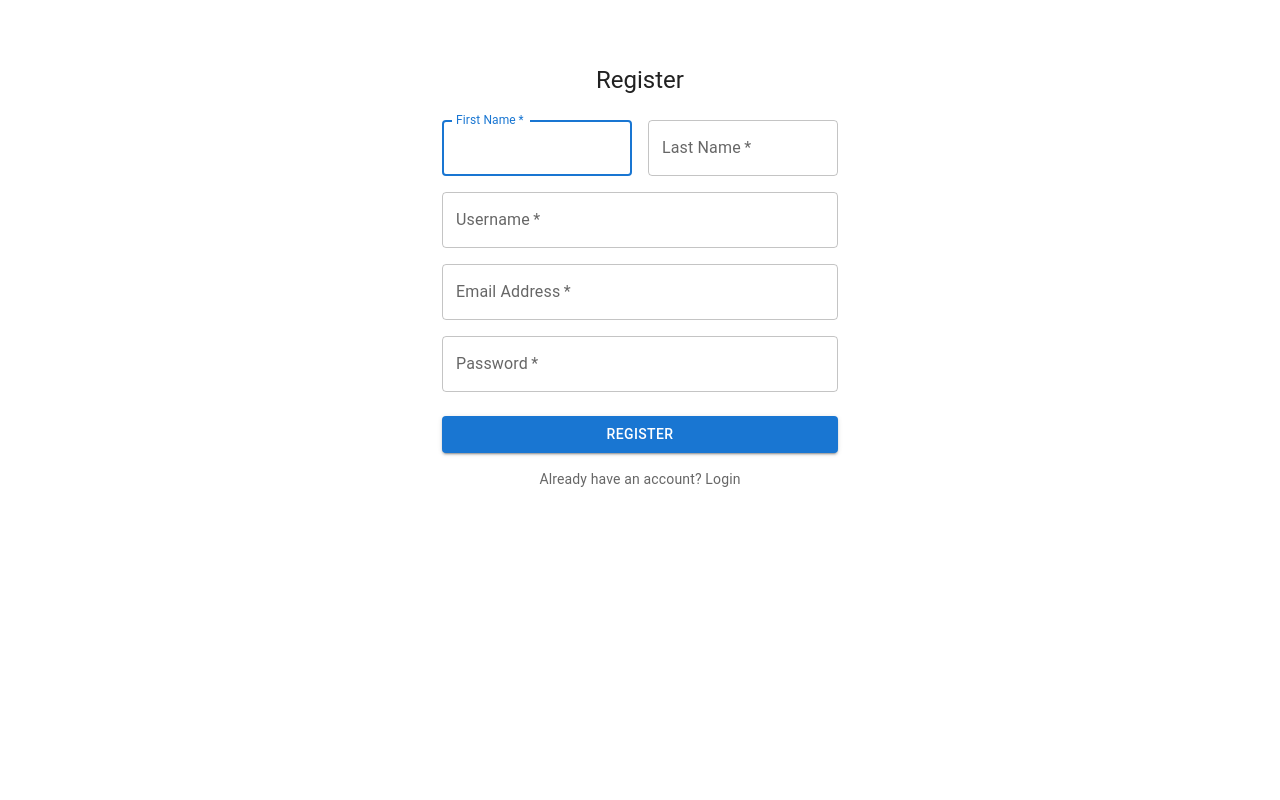
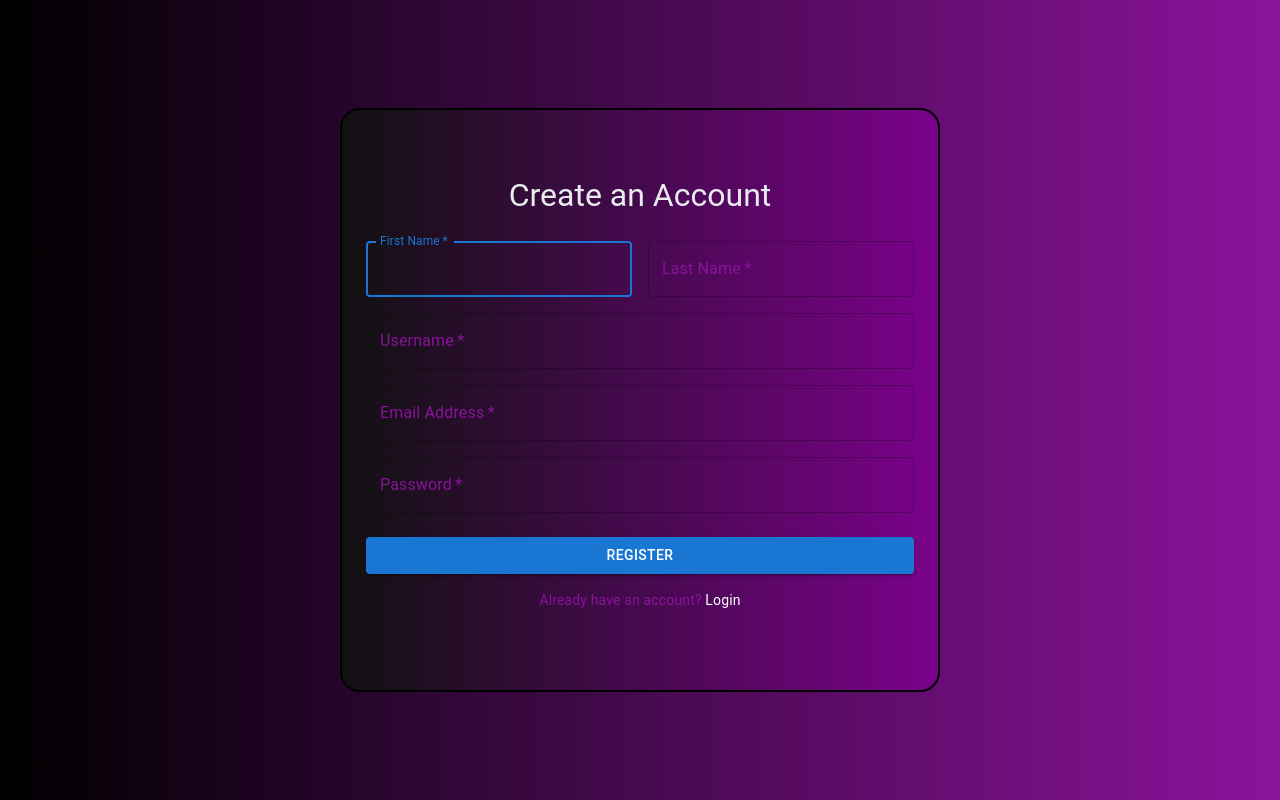
Before and after one commit to Deepak-Work/SE-Dev_Project, a React (Vite) app in the folder campusconnect/frontend/: page /register in a window 1280 px wide. Built offline with nearby package versions, Linux system fonts and the light colour scheme.

Commit message:
Updated UI for Login and Register

```diff
--- a/campusconnect/frontend/src/components/Login.tsx
+++ b/campusconnect/frontend/src/components/Login.tsx
@@ -22,7 +22,7 @@ const Login = () => {
   const theme = createTheme({
     palette: {
       text: {
-        primary: "#ffffff",
+        primary: "#e9ecef",
         secondary: "#8B139C",
       },
     },
@@ -91,7 +91,6 @@ const Login = () => {
               "url(https://cdn.pixabay.com/photo/2022/10/02/17/12/black-and-white-7494005_1280.jpg)",
             backgroundRepeat: "no-repeat",
             backgroundSize: "cover",
-            backgroundColor: "#ced4da",
             borderRadius: "20px",
             width: "100%",
             height: "60%",
@@ -110,15 +109,16 @@ const Login = () => {
             }}
           >
             <Container
-              component="div"
+              component="main"
               maxWidth="xs"
               sx={{
+                display: "flex",
                 margin: "3%",
-                backgroundColor: "#e9ecef",
+                backgroundColor: "text.primary",
                 borderRadius: "20px",
                 borderColor: "#000",
                 borderWidth: "2px",
-                width: "35%",
+                justifyContent: "center",
               }}
             >
               <Typography
@@ -142,6 +142,7 @@ const Login = () => {
                     label="Username"
                     autoFocus
                     color="secondary"
+                    sx={{input: {color: "#000"}, backgroundColor: "text.primary"}}
                   />
                 </Grid>
                 <Grid item xs={12} sm={12}>
@@ -154,6 +155,7 @@ const Login = () => {
                     id="password"
                     label="Password"
                     color="secondary"
+                    sx={{input: {color: "#000"}, backgroundColor: "text.primary"}}
                   />
                 </Grid>
               </Grid>
@@ -175,7 +177,7 @@ const Login = () => {
                 component="main"
                 sx={{
                   mt: "3%",
-                  mb: 5,
+                  mb: "2%",
                   backgroundColor: "#e9ecef",
                   borderRadius: "20px",
                   borderColor: "#8B139A",
@@ -183,7 +185,7 @@ const Login = () => {
                   width: "80%",
                 }}
               ></Container>
-              <Typography variant="body2" sx={{ ml:"22%", color: "primary" }}>
+              <Typography variant="body2" sx={{ ml:"25%", color: "primary" }}>
                 Don't have an account?{" "}
                 <a href="/register" style={{ color: "#8B139A" }}>
                   Register!
--- a/campusconnect/frontend/src/components/Register.tsx
+++ b/campusconnect/frontend/src/components/Register.tsx
@@ -28,7 +28,14 @@ interface Errors {
 }
 
 const Register = () => {
-    const defaultTheme = createTheme();
+    const defaultTheme = createTheme({
+        palette: {
+          text: {
+            primary: "#e9ecef",
+            secondary: "#8B139C",
+          },
+        },
+      });
 
     const navigate = useNavigate();
 
@@ -97,10 +104,24 @@ const Register = () => {
 
     return (
         <ThemeProvider theme={defaultTheme}>
-            <Container component="main" maxWidth="xs">
+            <Box         sx={{
+          background: "linear-gradient(to right, #000, #8B139C)",
+          height: "100vh",
+          display: "flex",
+          justifyContent: "center",
+          alignItems: "center",
+        }}>
+            <Container component="main" maxWidth="sm" sx={{ background: "linear-gradient(to right, #111, #7A028B)",pb: 10, border:"2px #000 solid", borderRadius: "20px"
+    }} >
                 <CssBaseline/>
                 <Box sx={{marginTop: 8, display: 'flex', flexDirection: 'column', alignItems: 'center'}}>
-                    <Typography component="h1" variant="h5">Register</Typography>
+                <Typography
+                component="h1"
+                variant="h5"
+                sx={{ fontSize: "2rem", color: "text.primary" }}
+              >
+                Create an Account
+              </Typography>
                     <Box component="form" onSubmit={handleSubmit} sx={{mt: 3}}>
                         <Grid container spacing={2}>
                             <Grid item xs={12} sm={6}>
@@ -126,11 +147,12 @@ const Register = () => {
                         </Grid>
                         <Button type="submit" fullWidth variant="contained" sx={{ mt: 3, mb: 2 }}>Register</Button>
                         <Typography variant="body2" color="text.secondary" align="center">
-                                Already have an account? <a href="/login">Login</a>
+                                Already have an account? <a href="/login" style={{color: "#fff"}}>Login</a>
                         </Typography>
                     </Box>
                 </Box>
             </Container>
+            </Box>
         </ThemeProvider>
     );
 }
```
